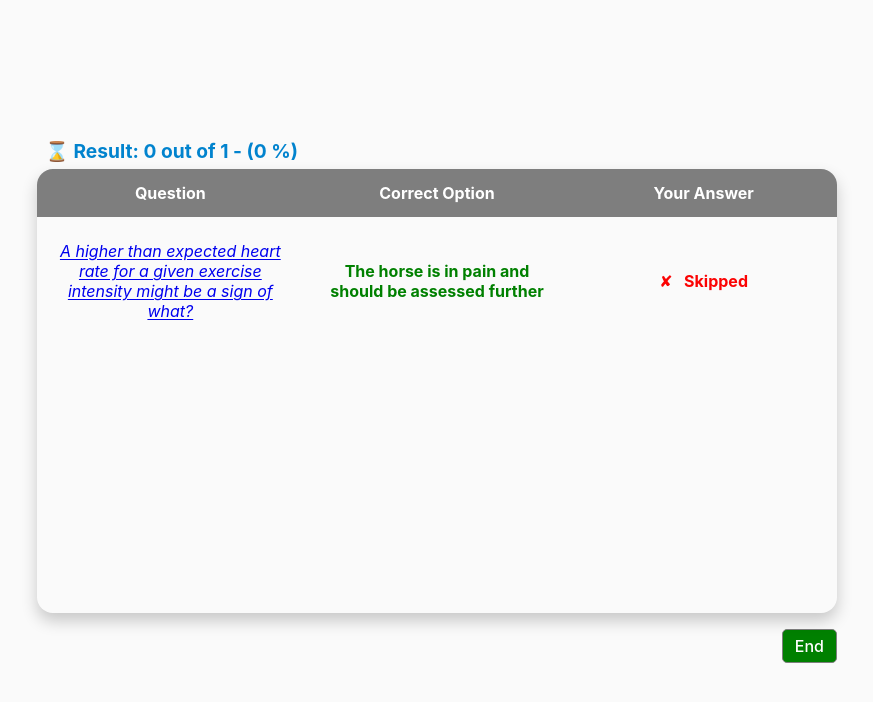
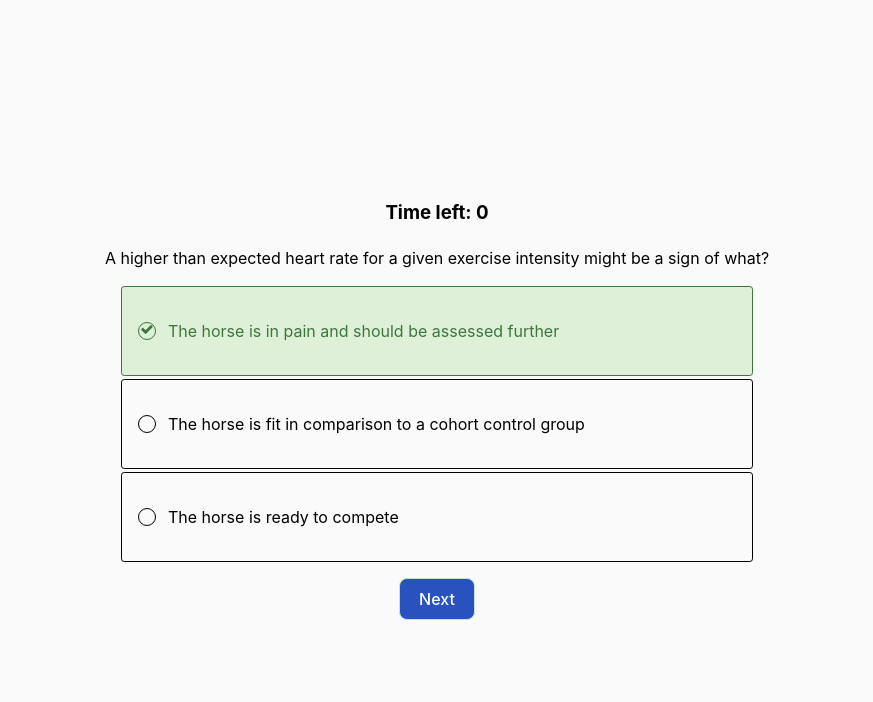
Before and after one commit to UQ-eLIPSE/crucible-components, a Vue app: page / in a window 1280 px wide. Both pictures are taken after a click on the button "Start". Shown: the top 702 px of the page, without its empty margins (203-1076 px from the left). Built offline with nearby package versions, Linux system fonts and the light colour scheme.

Commit message:
Implement timer functionality with timed out msg at end

```diff
--- a/src/components/MCQ/MCQButton.vue
+++ b/src/components/MCQ/MCQButton.vue
@@ -45,10 +45,14 @@ const modifyButtonAndEmit = (
 const getButtonClassAndText = (
   submittedValue: boolean,
   selectedOptionValue: string | null,
-) =>
-  !submittedValue && selectedOptionValue
+) => {
+  if (submittedValue && selectedOptionValue) {
+    return { class: "next", text: "Next" };
+  }
+  return !submittedValue && selectedOptionValue
     ? { class: "submit", text: "Submit" }
     : { class: buttonClass.value, text: buttonText.value };
+};
 </script>
 
 <style scoped>
--- a/src/components/MCQ/MCQQuestion.vue
+++ b/src/components/MCQ/MCQQuestion.vue
@@ -29,7 +29,7 @@
 </template>
 
 <script setup lang="ts">
-import { onBeforeMount, ref, watch } from "vue";
+import { onBeforeMount, onBeforeUnmount, ref } from "vue";
 import type { MCQuestionProp, MCQOptions } from "@type/MCQ.d.ts";
 import MCQOption from "./MCQOption.vue";
 import MCQButton from "./MCQButton.vue";
@@ -47,40 +47,50 @@ let intervalId: number | null = null;
 const timeLeft = ref(2);
 
 const resetTimer = () => {
-  console.log("submitted value", submitted.value);
   if (timeoutId) {
-    console.log("timeoutid", timeoutId);
     clearTimeout(timeoutId);
   }
   if (intervalId) {
     clearInterval(intervalId);
   }
+};
 
+const startTimer = () => {
   timeLeft.value = 2;
-
-  timeoutId = window.setTimeout(() => {
-    selectedOption.value = "";
-    nextQuestion(_id);
-  }, 2000);
 
   intervalId = window.setInterval(() => {
     timeLeft.value--;
   }, 1000);
+  timeoutId = window.setTimeout(() => {
+    selectedOption.value = "-1";
+    submitAnswer();
+    return;
+  }, 2000);
 };
 
 const submitAnswer = () => {
   submitted.value = true;
-  if (timeoutId) {
-    clearTimeout(timeoutId);
-  }
+  resetTimer();
 };
 
-onBeforeMount(resetTimer);
+onBeforeMount(() => {
+  // if (statUpdate.quizMode === "Timed") {
+  //   resetTimer();
+  //   startTimer();
+  // }
+  resetTimer();
+  startTimer();
+});
+
+onBeforeUnmount(() => {
+  resetTimer();
+});
 
 const nextQuestion = (_id: { $oid: string }) => {
   resetQuestion(_id);
+  resetTimer();
   emit("nextQuestion");
-  resetTimer();
+  startTimer();
 };
 
 const skipQuestion = () => {
--- a/src/store/QuizStore.ts
+++ b/src/store/QuizStore.ts
@@ -64,8 +64,8 @@ export const useQuizStore = defineStore("questionsQueue", {
       if (this.quizStats[questionIndex]) {
         this.quizStats[questionIndex][stat]++;
 
-        if (selectedOptionValue === "" || selectedOptionValue === null) {
-          this.quizStats[questionIndex]["selectedValue"] = "Skipped";
+        if (selectedOptionValue === "-1") {
+          this.quizStats[questionIndex]["selectedValue"] = "Time out";
           return;
         }
 
```
